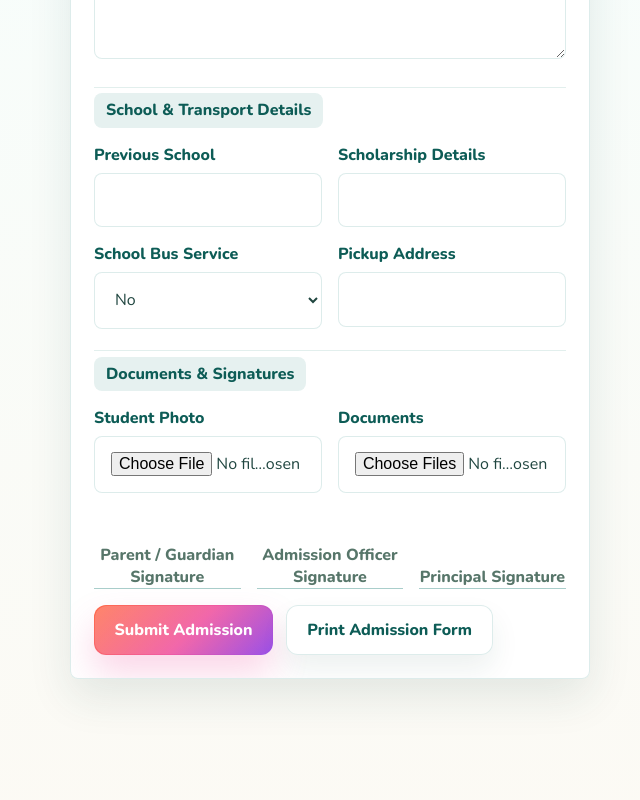
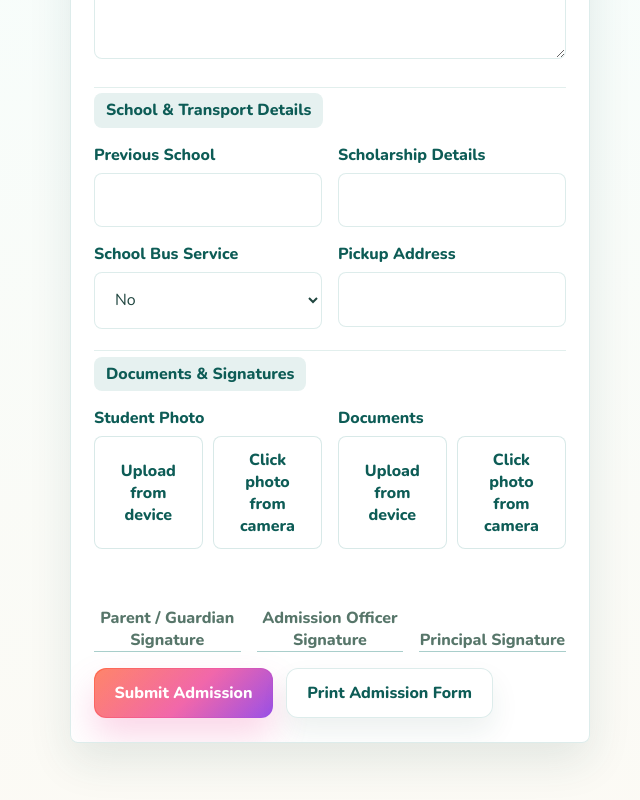
Before and after one commit to ash-krsna/BSB-International-School, a React (Vite) app in the folder apps/web/: page /admissions in a window 1280 px wide. Shown: the part 1160-1960 px from the top of the page, without its empty margins (640-1280 px from the left). Built offline with nearby package versions, Linux system fonts and the light colour scheme; no server answers.

Commit message:
Improve admission form document capture

```diff
--- a/apps/web/src/pages/AdmissionsPage.jsx
+++ b/apps/web/src/pages/AdmissionsPage.jsx
@@ -5,11 +5,11 @@ import { admissionsSteps } from "../content/schoolData";
 const FORMSUBMIT_ENDPOINT = "https://formsubmit.co/akash.gita.bhagwat@gmail.com";
 const FORMSUBMIT_NEXT = "https://bsb-international-school.vercel.app/admissions?submitted=1";
 const CLASS_SORT_MARKS = {
-  "Class 1": "I",
-  "Class 2": "II",
-  "Class 3": "III",
-  "Class 4": "IV",
-  "Class 5": "V"
+  "Class 1": "1",
+  "Class 2": "2",
+  "Class 3": "3",
+  "Class 4": "4",
+  "Class 5": "5"
 };
 
 export default function AdmissionsPage() {
@@ -54,8 +54,7 @@ export default function AdmissionsPage() {
                 <small>Application Date: {today}</small>
               </div>
               <div className="print-head-tools">
-                <span className="class-sort-badge" aria-label={`Sort admission form for ${applyingClass}`}>
-                  <small>Sort</small>
+                <span className="class-sort-badge" aria-label={`Admission form class marker for ${applyingClass}`}>
                   <strong>{CLASS_SORT_MARKS[applyingClass]}</strong>
                   <em>{applyingClass}</em>
                 </span>
@@ -148,13 +147,33 @@ export default function AdmissionsPage() {
             <div className="form-section-title full-span">
               <span>Documents & Signatures</span>
             </div>
-            <div>
+            <div className="print-file-field">
               <label htmlFor="photo">Student Photo</label>
-              <input id="photo" type="file" name="Student Photo" accept="image/*" />
+              <div className="file-choice-grid">
+                <label className="file-choice" htmlFor="photo">
+                  <span>Upload from device</span>
+                  <input id="photo" type="file" name="Student Photo Upload" accept="image/*" />
+                </label>
+                <label className="file-choice" htmlFor="photoCamera">
+                  <span>Click photo from camera</span>
+                  <input id="photoCamera" type="file" name="Student Photo Camera" accept="image/*" capture="environment" />
+                </label>
+              </div>
+              <span className="print-file-line">Photo received</span>
             </div>
-            <div>
+            <div className="print-file-field">
               <label htmlFor="documents">Documents</label>
-              <input id="documents" type="file" name="Documents" multiple />
+              <div className="file-choice-grid">
+                <label className="file-choice" htmlFor="documents">
+                  <span>Upload from device</span>
+                  <input id="documents" type="file" name="Documents Upload" multiple />
+                </label>
+                <label className="file-choice" htmlFor="documentCamera">
+                  <span>Click photo from camera</span>
+                  <input id="documentCamera" type="file" name="Document Camera Photo" accept="image/*" capture="environment" />
+                </label>
+              </div>
+              <span className="print-file-line">Documents received</span>
             </div>
             <div className="full-span print-signature-grid" aria-hidden="true">
               <span>Parent / Guardian Signature</span>
--- a/apps/web/src/styles.css
+++ b/apps/web/src/styles.css
@@ -1132,7 +1132,7 @@ li {
 .class-sort-badge {
   width: 6.2rem;
   min-height: 8rem;
-  display: grid;
+  display: none;
   place-items: center;
   gap: 0.08rem;
   padding: 0.65rem;
@@ -1162,6 +1162,7 @@ li {
   font-family: "Baloo 2", cursive;
   font-size: 1.55rem;
   line-height: 1;
+  position: relative;
 }
 
 .photo-print-box {
@@ -1208,6 +1209,47 @@ li {
   color: var(--muted);
   font-weight: 800;
   text-align: center;
+}
+
+.print-file-line {
+  display: none;
+}
+
+.file-choice-grid {
+  display: grid;
+  grid-template-columns: repeat(2, minmax(0, 1fr));
+  gap: 0.65rem;
+}
+
+.file-choice {
+  min-height: 3.2rem;
+  display: grid;
+  place-items: center;
+  padding: 0.72rem;
+  border: 1px solid rgba(17, 120, 111, 0.16);
+  border-radius: 8px;
+  background: rgba(255, 255, 255, 0.9);
+  color: var(--primary-deep);
+  font-weight: 900;
+  text-align: center;
+  cursor: pointer;
+  transition: transform 0.2s ease, border-color 0.2s ease, box-shadow 0.2s ease;
+}
+
+.file-choice:hover {
+  transform: translateY(-2px);
+  border-color: rgba(240, 90, 163, 0.4);
+  box-shadow: 0 12px 24px rgba(27, 73, 70, 0.08);
+}
+
+.file-choice input {
+  position: absolute;
+  inline-size: 1px;
+  block-size: 1px;
+  overflow: hidden;
+  clip: rect(0 0 0 0);
+  clip-path: inset(50%);
+  white-space: nowrap;
 }
 
 .admission-actions {
@@ -1853,6 +1895,7 @@ textarea:focus {
     border: 0 !important;
     background: #fff !important;
     color: #111 !important;
+    font-family: "Times New Roman", Times, serif !important;
   }
 
   .printable-admission-form .full-span {
@@ -1861,7 +1904,7 @@ textarea:focus {
 
   .print-form-head {
     margin-bottom: 5mm;
-    border-bottom: 2px solid #111 !important;
+    border-bottom: 1px solid #111 !important;
     grid-template-columns: 20mm 1fr 58mm;
     gap: 5mm;
     align-items: start;
@@ -1877,6 +1920,8 @@ textarea:focus {
     font-size: 24px;
     line-height: 1.02;
     margin-bottom: 2mm;
+    font-family: "Times New Roman", Times, serif !important;
+    font-weight: 700;
   }
 
   .print-head-tools {
@@ -1885,28 +1930,39 @@ textarea:focus {
   }
 
   .class-sort-badge {
-    width: 24mm;
-    min-height: 34mm;
-    padding: 2mm;
-    border: 2px solid #111 !important;
-    background: #fff !important;
+    display: grid !important;
+    width: 22mm;
+    min-height: auto;
+    padding: 0;
+    border: 0 !important;
+    background: transparent !important;
     color: #111 !important;
     break-inside: avoid;
-  }
-
-  .class-sort-badge small,
+    gap: 1mm;
+    place-items: center;
+  }
+
   .class-sort-badge em {
     color: #111 !important;
     font-size: 9px;
+    font-family: "Times New Roman", Times, serif !important;
+    font-style: normal;
+    font-weight: 700;
   }
 
   .class-sort-badge strong {
-    width: 15mm;
-    height: 15mm;
-    border: 1px solid #111;
-    background: #fff !important;
-    color: #111 !important;
-    font-size: 18px;
+    width: 18mm;
+    height: 18mm;
+    border: 0;
+    background:
+      radial-gradient(circle at center, #ffd26a 0 43%, #ffe082 44% 69%, transparent 70%),
+      conic-gradient(from 20deg, transparent 0 9%, #48b875 10% 16%, transparent 17% 25%, #48b875 26% 32%, transparent 33% 41%, #48b875 42% 49%, transparent 50% 100%) !important;
+    color: #e99328 !important;
+    font-size: 20px;
+    font-family: "Times New Roman", Times, serif !important;
+    font-weight: 700;
+    print-color-adjust: exact;
+    -webkit-print-color-adjust: exact;
   }
 
   .print-form-head h2,
@@ -1914,29 +1970,38 @@ textarea:focus {
   .print-form-head small,
   label {
     color: #111 !important;
+    font-family: "Times New Roman", Times, serif !important;
   }
 
   .photo-print-box {
     width: 28mm;
     height: 34mm;
-    border: 1px solid #111;
+    align-items: end;
+    border: 0 !important;
+    border-bottom: 1px solid #111 !important;
+    border-radius: 0 !important;
     color: #111;
+    font-family: "Times New Roman", Times, serif !important;
+    font-size: 10px;
   }
 
   .form-section-title {
     margin-top: 2mm;
     padding-top: 2mm;
-    border-top: 1px solid #111;
+    border-top: 0;
     break-after: avoid;
   }
 
   .form-section-title span {
-    padding: 1mm 2mm;
-    border: 1px solid #111;
+    padding: 0 0 1mm;
+    border: 0;
+    border-bottom: 1px solid #111;
     border-radius: 0;
-    background: #f2f2f2 !important;
+    background: transparent !important;
     color: #111 !important;
     font-size: 11px;
+    font-family: "Times New Roman", Times, serif !important;
+    text-transform: uppercase;
   }
 
   label {
@@ -1947,21 +2012,39 @@ textarea:focus {
   input,
   select,
   textarea {
-    min-height: 30px;
-    padding: 5px 7px !important;
-    border: 1px solid #333 !important;
+    min-height: 24px;
+    padding: 2px 0 1px !important;
+    border: 0 !important;
+    border-bottom: 1px solid #111 !important;
     border-radius: 0 !important;
     background: #fff !important;
     color: #111 !important;
+    font-family: "Segoe Print", "Bradley Hand ITC", "Comic Sans MS", cursive !important;
     font-size: 12px;
+    line-height: 1.35;
+    appearance: none;
   }
 
   textarea {
-    min-height: 54px;
+    min-height: 42px;
   }
 
   input[type="file"] {
-    font-size: 10px;
+    display: none !important;
+  }
+
+  .file-choice-grid {
+    display: none !important;
+  }
+
+  .print-file-line {
+    display: block !important;
+    min-height: 24px;
+    padding: 2px 0 1px;
+    border-bottom: 1px solid #111;
+    color: #111;
+    font-family: "Segoe Print", "Bradley Hand ITC", "Comic Sans MS", cursive !important;
+    font-size: 12px;
   }
 
   .print-signature-grid {
@@ -1974,5 +2057,6 @@ textarea:focus {
     border-bottom: 1px solid #111;
     color: #111;
     font-size: 11px;
-  }
-}
+    font-family: "Times New Roman", Times, serif !important;
+  }
+}
```
